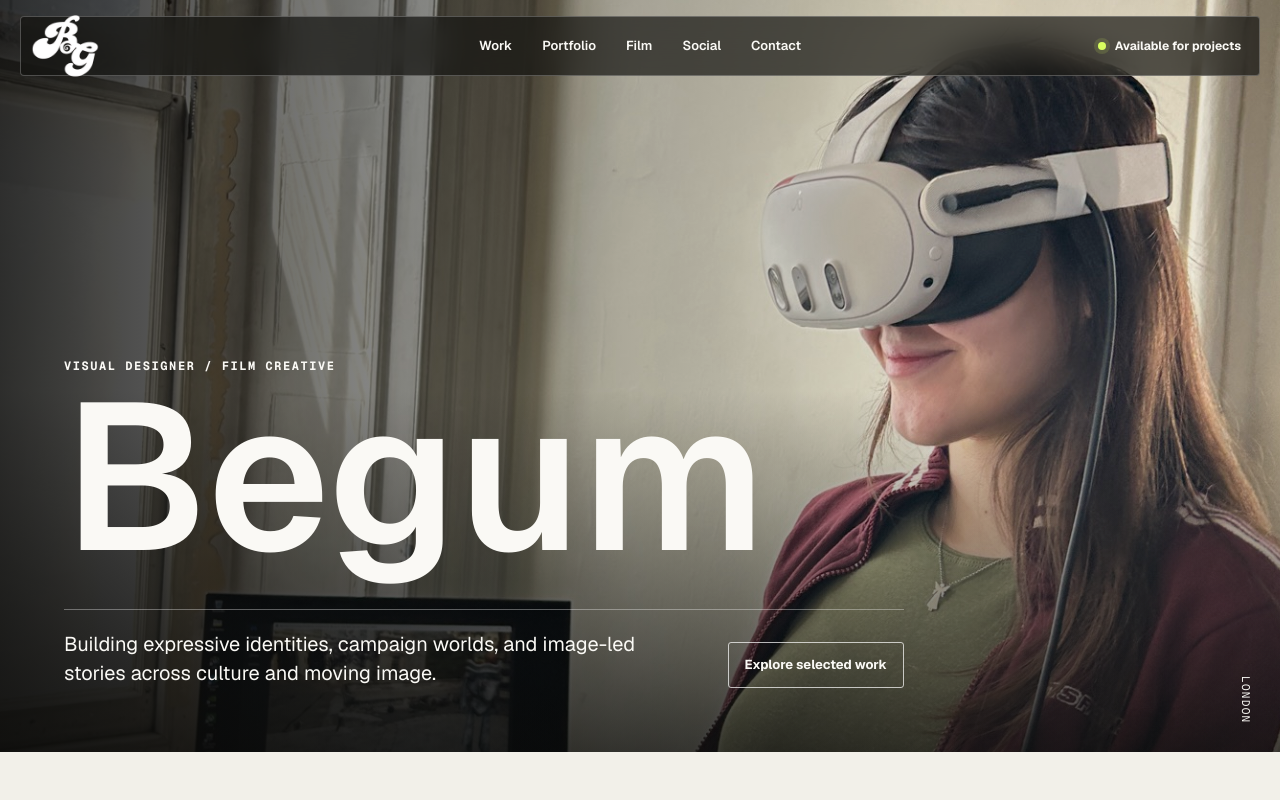
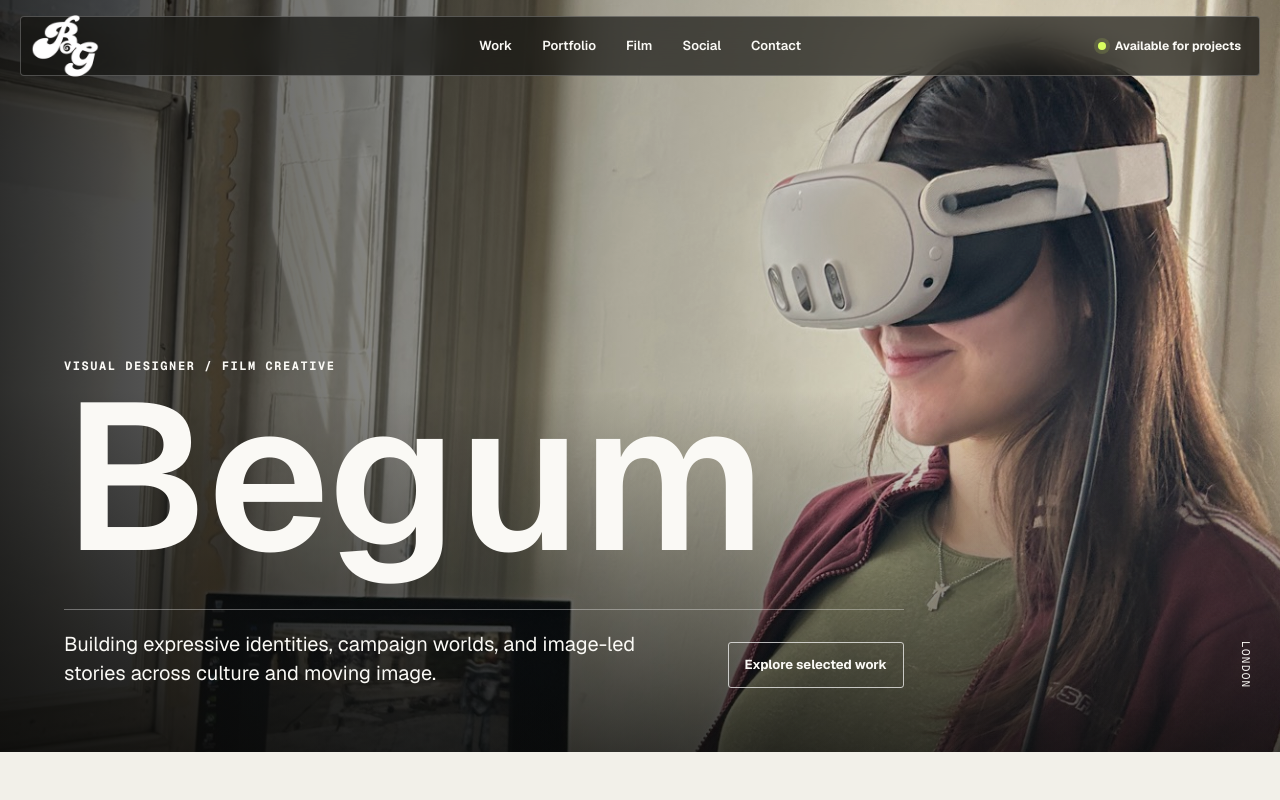
Before and after one commit to BeGummyCreative/website, a Next.js app: page / in a window 1280 px wide. Shown: the top 800 px of the page. Built offline with nearby package versions, Linux system fonts and the light colour scheme.

Commit message:
Align hero location with work button

```diff
--- a/src/app/globals.css
+++ b/src/app/globals.css
@@ -226,7 +226,7 @@ img {
 .heroLocation {
   position: absolute;
   right: 26px;
-  bottom: 28px;
+  bottom: 63px;
   z-index: 2;
   margin: 0;
   font-family: var(--font-geist-mono), ui-monospace, monospace;
```
